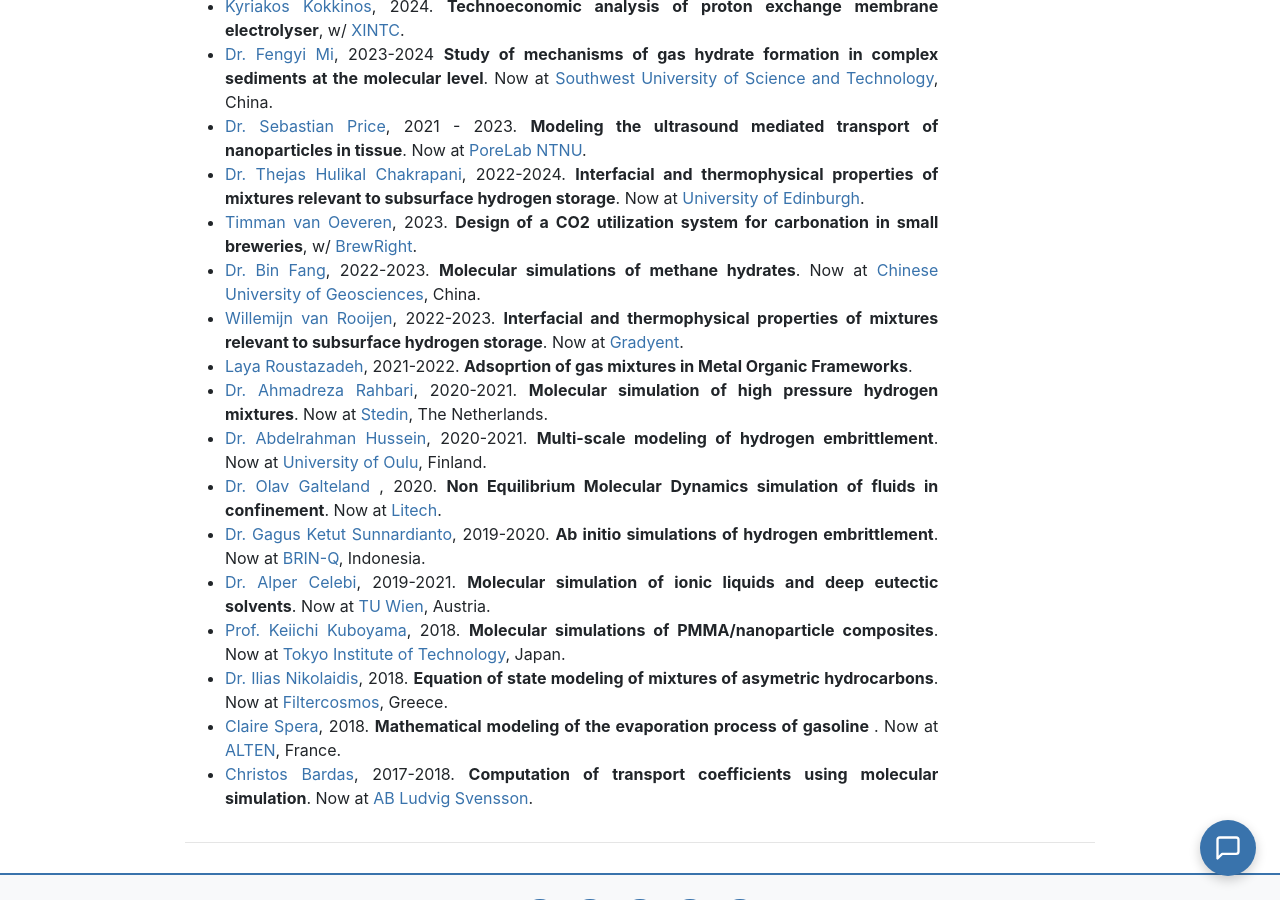
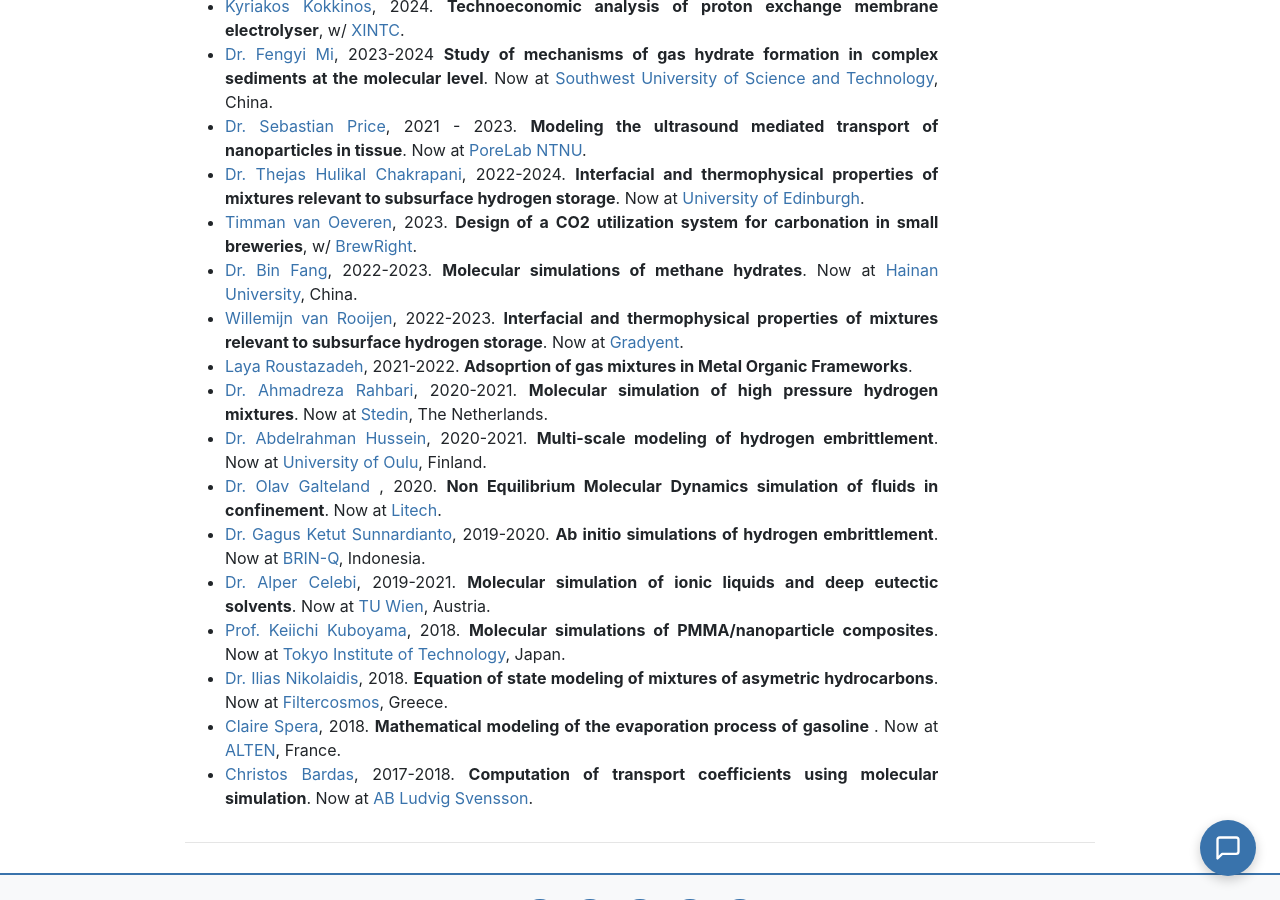
Before and after one commit to omoultosEthTuDelft/web, a Jekyll site: the page built from alumni/index.md, in a window 1280 px wide and 900 px high, scrolled down 2067 px. Built offline with Jekyll 4.4.1, drawn with Linux system fonts in a browser that asks for light colours.

Commit message:
Update Bin Fang's position to Hainan University
Co-Authored-By: Claude Fable 5 <noreply@anthropic.com>

```diff
--- a/alumni/index.md
+++ b/alumni/index.md
@@ -64,7 +64,7 @@ https://repository.tudelft.nl/record/uuid:2839134b-9631-477c-aafb-3a0fecf49b6c).
 - [Dr. Sebastian Price](https://www.linkedin.com/in/sebastian-nordby-price/), 2021 - 2023. <strong>Modeling the ultrasound mediated transport of nanoparticles in tissue</strong>. Now at [PoreLab NTNU](https://porelab.no).
 - [Dr. Thejas Hulikal Chakrapani](https://multiscaleflowx.github.io/team/thejas-hulikal-chakrapani/), 2022-2024. <strong>Interfacial and thermophysical properties of mixtures relevant to subsurface hydrogen storage</strong>. Now at [University of Edinburgh](https://www.ed.ac.uk).
 - [Timman van Oeveren](https://www.linkedin.com/in/timman-van-oeveren-26364a175/?originalSubdomain=nl), 2023. <strong>Design of a CO2 utilization system for carbonation in small breweries</strong>, w/ <a href="https://brew-right.com">BrewRight</a>.
-- [Dr. Bin Fang](), 2022-2023. <strong>Molecular simulations of methane hydrates</strong>. Now at [Chinese University of Geosciences](https://en.cug.edu.cn), China.
+- [Dr. Bin Fang](), 2022-2023. <strong>Molecular simulations of methane hydrates</strong>. Now at [Hainan University](https://en.hainanu.edu.cn), China.
 - [Willemijn van Rooijen](https://www.linkedin.com/in/willemijn-van-rooijen-46398a151/?originalSubdomain=nl), 2022-2023. <strong>Interfacial and thermophysical properties of mixtures relevant to subsurface hydrogen storage</strong>. Now at [Gradyent](http://www.gradyent.ai/).
 - [Laya Roustazadeh](https://www.qatar.tamu.edu/news-and-events/news/2020/06/24/texas-a-and-m-at-qatar-names-outstanding-graduates/), 2021-2022. <strong>Adsoprtion of gas mixtures in Metal Organic Frameworks</strong>.
 - [Dr. Ahmadreza Rahbari](https://www.linkedin.com/in/arahbari/?originalSubdomain=nl), 2020-2021. <strong> Molecular simulation of high pressure hydrogen mixtures</strong>. Now at [Stedin](http://www.stedin.net/), The Netherlands.
```
